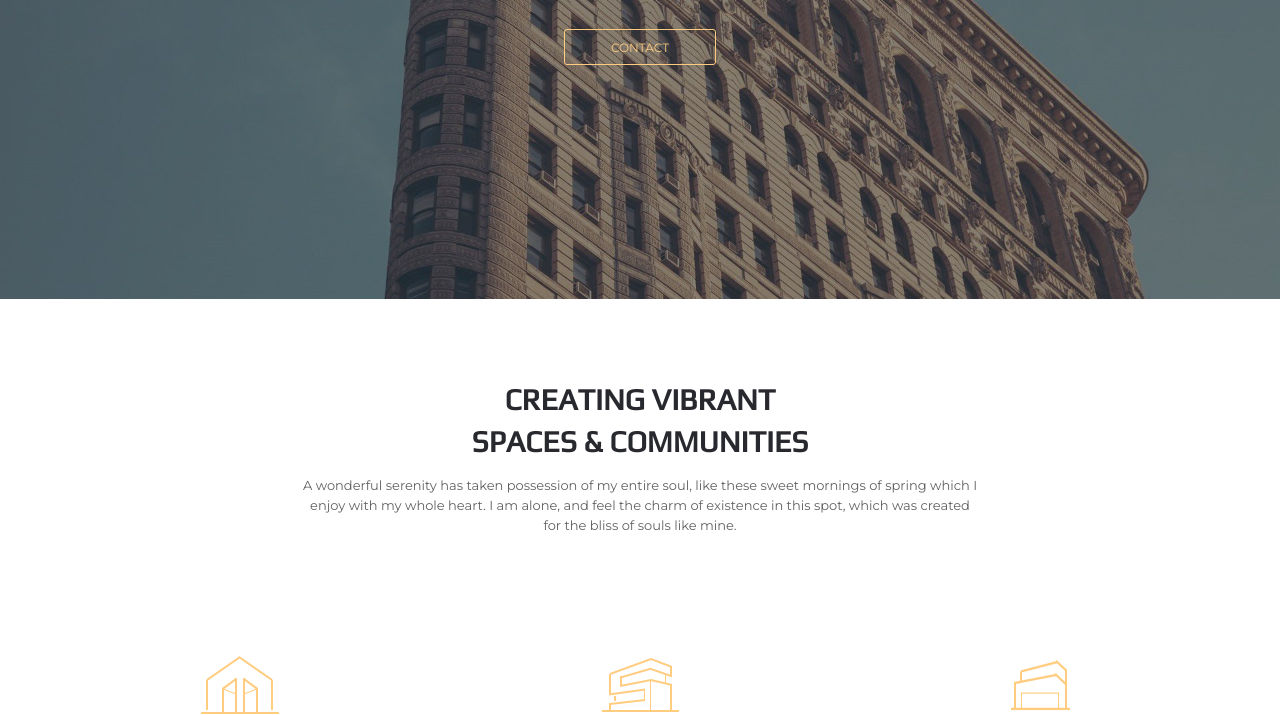
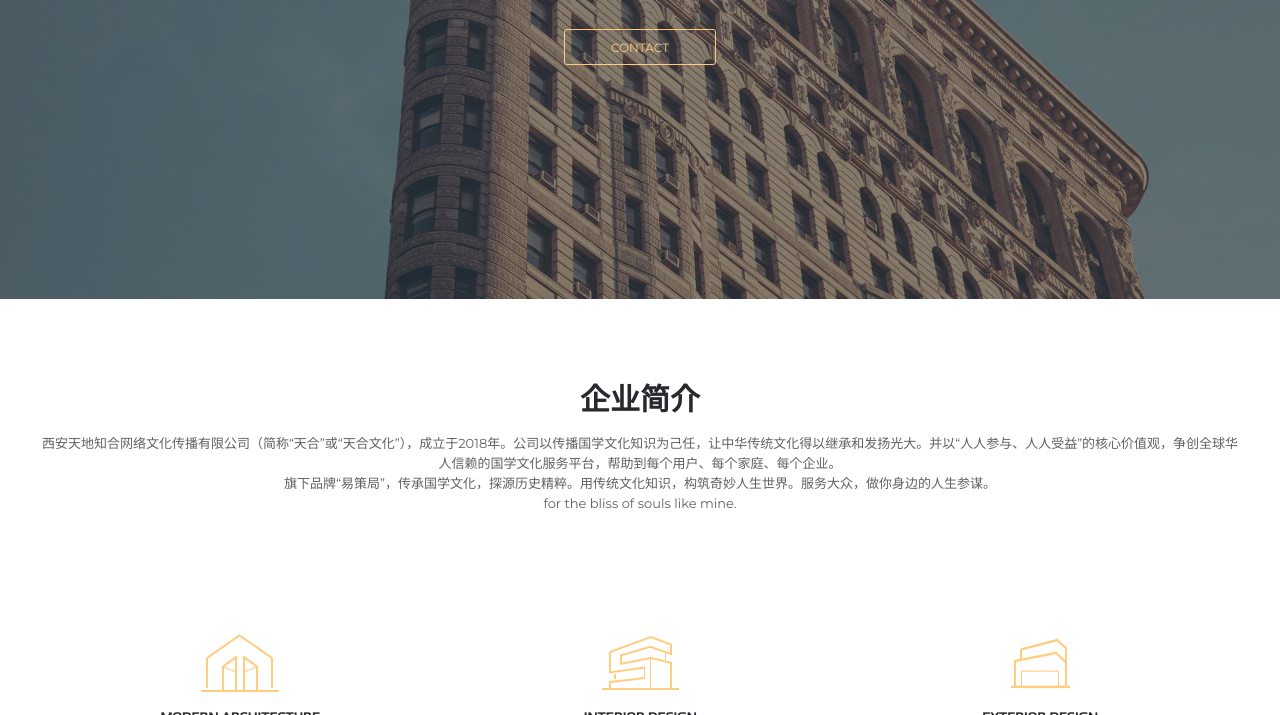
Before and after one commit to xiaozhu12567/web_front, a plain HTML site: page index.html in a window 1280 px wide. Shown: the part 480-1195 px from the top of the page. Drawn offline with Linux system fonts and the light colour scheme; files whose address does not match are found by name.

Commit message:
modified:   .idea/workspace.xml 	modified:   index.html

```diff
--- a/index.html
+++ b/index.html
@@ -50,13 +50,12 @@
 		<div class="row">
 			<div class="title-and-desc">
 				<h2 class="section-title">
-					<span class="separate">Creating Vibrant</span>
-					Spaces & Communities
+					<span class="separate">企业简介</span>
 				</h2>
 					<p class="body-text">
-						A wonderful serenity has taken possession of my entire soul, like these sweet mornings of spring which I
+						西安天地知合网络文化传播有限公司（简称“天合”或“天合文化”），成立于2018年。公司以传播国学文化知识为己任，让中华传统文化得以继承和发扬光大。并以“人人参与、人人受益”的核心价值观，争创全球华人信赖的国学文化服务平台，帮助到每个用户、每个家庭、每个企业。
 					</p>
-					<p class="body-text">enjoy with my whole heart. I am alone, and feel the charm of existence in this spot, which was created</p>
+					<p class="body-text">旗下品牌“易策局”，传承国学文化，探源历史精粹。用传统文化知识，构筑奇妙人生世界。服务大众，做你身边的人生参谋。</p>
 					<p class="body-text">for the bliss of souls like mine.</p>
 			</div>
 		</div>
```
